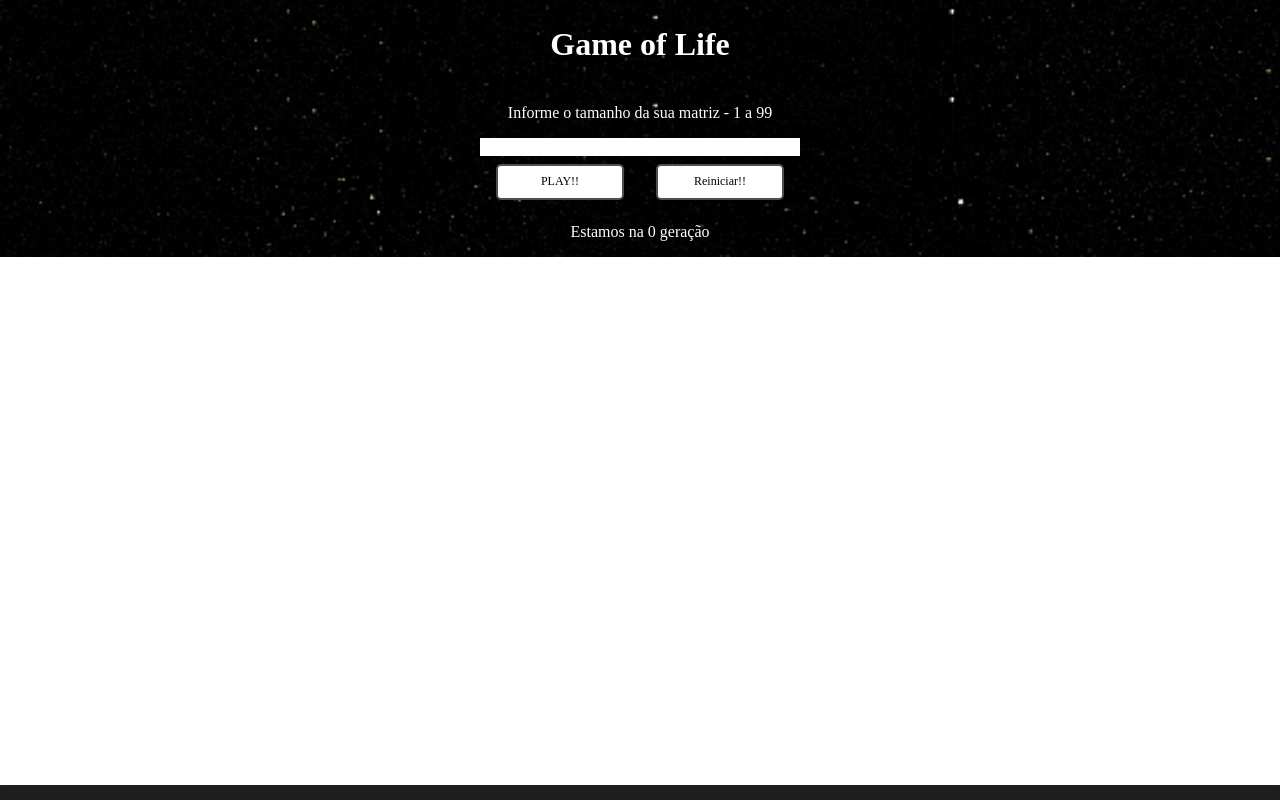
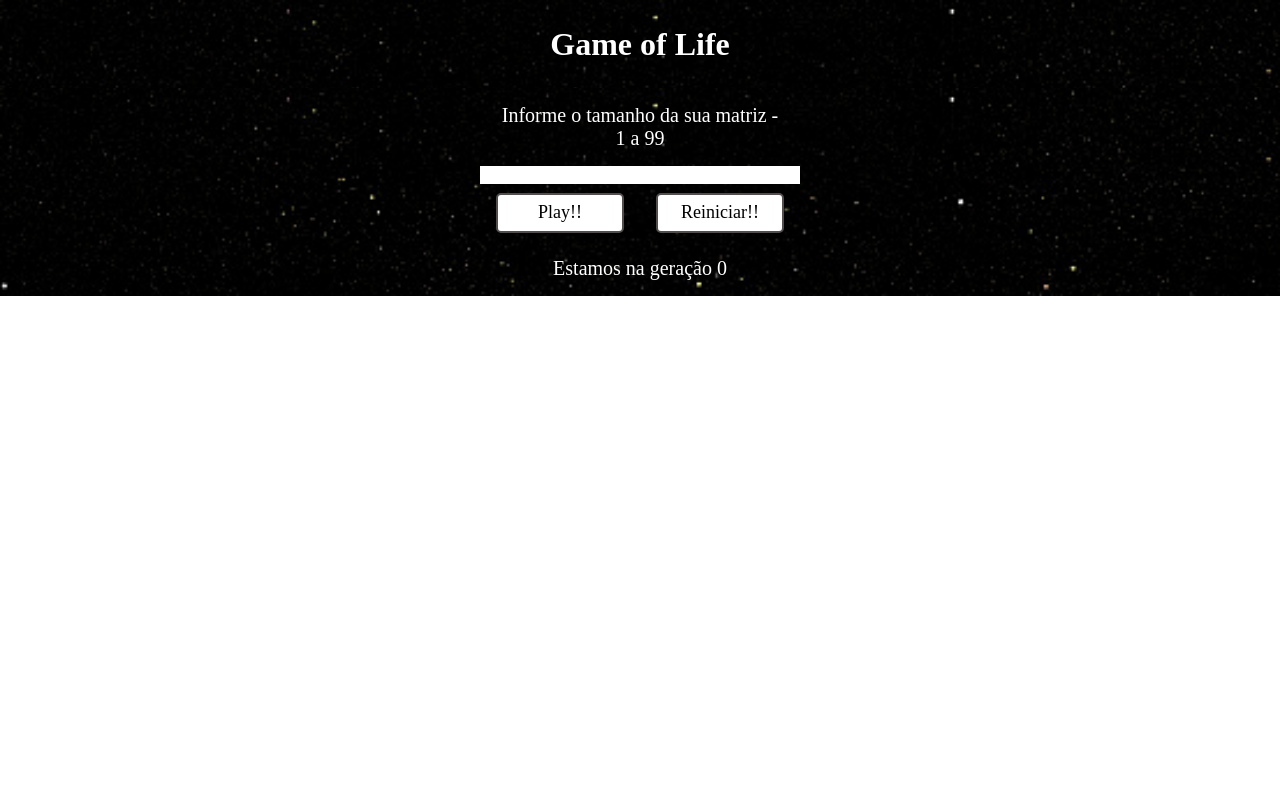
Before and after one commit to c137santos/saw, a Vue app in the folder sawvue/: page / in a window 1280 px wide. Shown: the top 800 px of the page. Built offline with nearby package versions, Linux system fonts and the light colour scheme.

Commit message:
Adicionando comentários

```diff
--- a/sawvue/src/App.vue
+++ b/sawvue/src/App.vue
@@ -11,10 +11,10 @@
           onKeyPress="if(this.value.length==2) return false;"
         />
         <div class="dosbotoes">
-          <button @click.prevent="playGame">PLAY!!</button>
+          <button @click.prevent="playGame">Play!!</button>
           <button @click="reiniciaJogo">Reiniciar!!</button>
         </div>
-        <p>Estamos na {{ geracoes }} geração</p>
+        <p>Estamos na geração {{ geracoes }}</p>
       </div>
     </div>
     <div class="tabelinha">
@@ -52,11 +52,23 @@ export default {
     };
   },
   methods: {
-    calcula() {
+    playGame(){
+    let loopAtualizacao = () => {
+      if (this.gameOver == true) {
+        clearInterval(rotina)
+      } else {
+        this.calculoDaNovaMatriz()
+        this.geracoes ++
+      }
+    }
+      this.grid = formaGrid(parseInt(this.numeroMatriz))
+      let rotina = setInterval(loopAtualizacao, 500) // Esta parte dispara as atualizações da matriz
+    },
+    calculoDaNovaMatriz() {
       let new_matriz = JSON.parse(JSON.stringify(this.grid));
       for (let i = 0; i < this.numeroMatriz; i++) {
         for (let j = 0; j < this.numeroMatriz; j++) {
-          let alives = this.vizinhos(this.grid, i, j);
+          let alives = this.vizinhos(this.grid, i, j); // função que calcula quantos vivos está ao rodar de cada celula
           if (this.grid[i][j] === 1) {
             // vivo
             if (alives < 2 || alives > 3) {
@@ -71,17 +83,17 @@ export default {
         }
       }
       if (JSON.stringify(new_matriz) == JSON.stringify(this.grid)){
-        this.gameOver = true
+        this.gameOver = true // Flag que desliga o loop de atualização da matriz
       }
       this.flagEnd = 0
       this.grid = new_matriz;
       return new_matriz;
     },
-    vizinhos(grid, x, y) {
+    vizinhos(grid, x, y) { //recebe a atual matriz, além da posição no eixo x e no eixo y de cada celula analisada
       let vivos = 0;
       for (let linha_x of [-1, 0, 1]) {
         for (let coluna_y of [-1, 0, 1]) {
-          if (linha_x == 0 && coluna_y == 0) continue;
+          if (linha_x == 0 && coluna_y == 0) continue; // posição [0,0] se trata da célula em questão, então não é contabilizada
 
           const vizinho_x = x + linha_x;
           const vizinho_y = y + coluna_y;
@@ -103,20 +115,6 @@ export default {
       this.gameOver = false
       this.geracoes = 0
     },
-    playGame(){
-      let loopAtualizacao = () => {
-        if (this.gameOver == true) {
-          clearInterval(rotina)
-          console.log("paramos")
-        } else {
-          this.calcula()
-          this.geracoes ++
-          console.log("rodando")
-        }
-      }
-        this.grid = formaGrid(parseInt(this.numeroMatriz))
-        let rotina = setInterval(loopAtualizacao, 500)
-      },
   }};
 </script>
 
@@ -143,6 +141,7 @@ p {
   margin: 5%;
   color: white;
   text-align: center;
+  font-size: 20px;
 }
 table td {
   border: 1px solid #eee;
@@ -173,7 +172,7 @@ button {
   height: 70%;
   text-align: center;
   align-self: center;
-  font-size: 12px;
+  font-size: 18px;
   border-radius: 5px;
   border: 2px solid rgb(82, 78, 78);
 }
```
